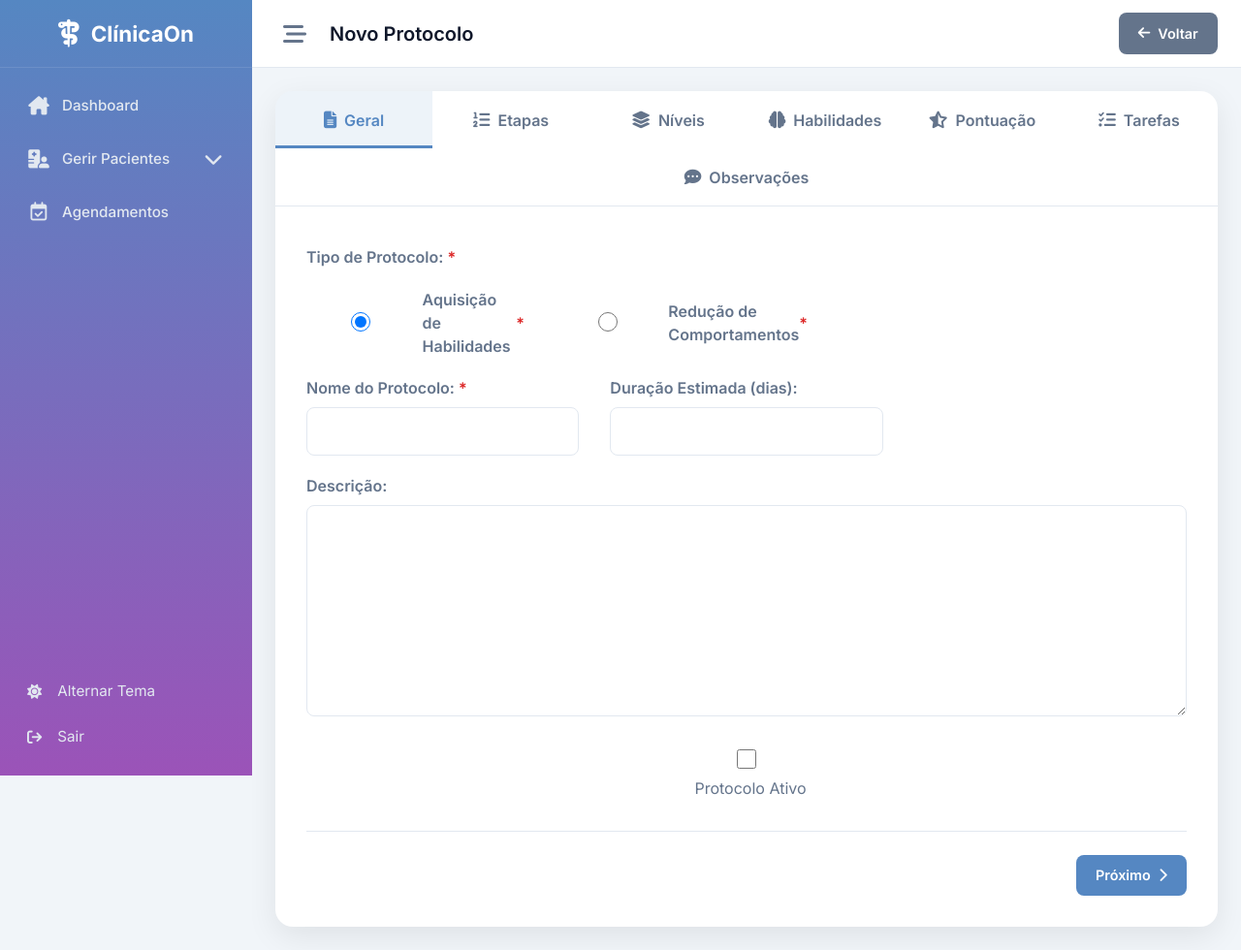
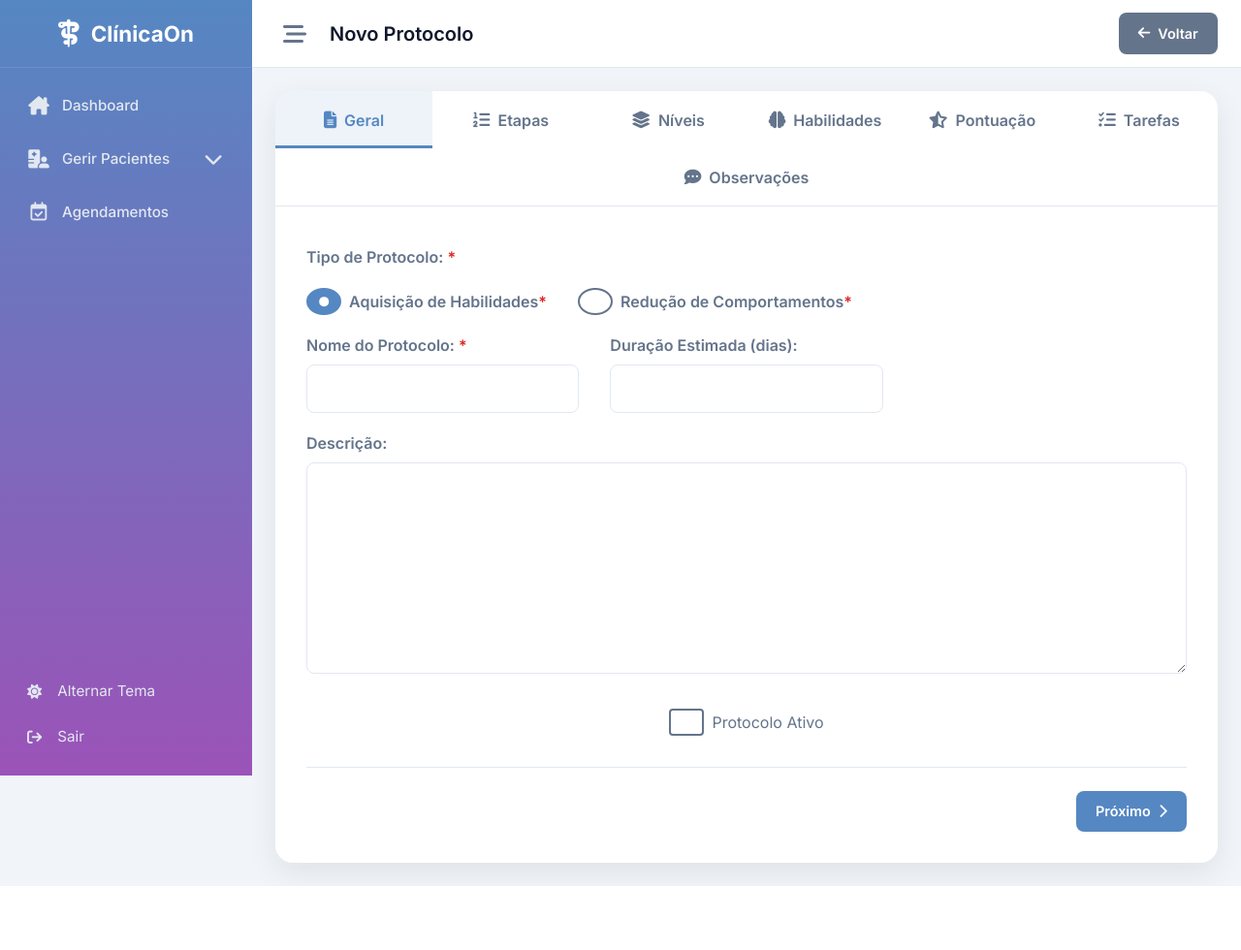
Before and after one commit to EltonLopezzs/GIDH-Clinicas, a Flask app: template templates/protocolo_form.html in a window 1280 px wide. Shown: the whole page at 97% size. After the commit the page ends 914 px from the top, so only its background shows below. Run offline with Flask 3, Linux system fonts and the light colour scheme; the template is opened without the code that fills it, so the values that code supplies are empty; some libraries are stand-ins or nearby versions.

Commit message:
Corrigindo umas coisas

```diff
--- a/templates/protocolo_form.html
+++ b/templates/protocolo_form.html
@@ -205,11 +205,70 @@
         .protocol-field textarea { min-height: 80px; resize: vertical; }
 
         /* Ajuste para alinhamento de radio/checkbox */
+        .protocol-field label.inline-flex {
+            align-items: center; /* Garante alinhamento vertical do input e texto */
+        }
         .protocol-field input[type="radio"],
         .protocol-field input[type="checkbox"] {
-            vertical-align: middle; /* Alinha o input com o texto */
-            margin-top: -0.125rem; /* Pequeno ajuste fino se necessário */
-        }
+            /* Oculta o input nativo */
+            appearance: none;
+            -webkit-appearance: none;
+            -moz-appearance: none;
+            position: relative;
+            width: 1.25rem; /* h-5 */
+            height: 1.25rem; /* w-5 */
+            border: 2px solid var(--muted);
+            border-radius: 0.25rem; /* rounded */
+            cursor: pointer;
+            flex-shrink: 0; /* Evita que o input encolha */
+            transition: all 0.2s ease;
+        }
+
+        /* Estilo para Radio Buttons */
+        .protocol-field input[type="radio"] {
+            border-radius: 50%; /* Transforma em círculo */
+        }
+        .protocol-field input[type="radio"]:checked {
+            background-color: var(--primary);
+            border-color: var(--primary);
+        }
+        .protocol-field input[type="radio"]:checked::before {
+            content: '';
+            display: block;
+            width: 0.6rem; /* Tamanho do ponto central */
+            height: 0.6rem; /* Tamanho do ponto central */
+            background-color: var(--card); /* Cor do ponto central */
+            border-radius: 50%;
+            position: absolute;
+            top: 50%;
+            left: 50%;
+            transform: translate(-50%, -50%);
+        }
+
+        /* Estilo para Checkboxes */
+        .protocol-field input[type="checkbox"]:checked {
+            background-color: var(--primary);
+            border-color: var(--primary);
+        }
+        .protocol-field input[type="checkbox"]:checked::before {
+            content: '\f00c'; /* Unicode para o ícone de check (Font Awesome) */
+            font-family: 'Font Awesome 6 Free';
+            font-weight: 900;
+            font-size: 0.75rem;
+            color: var(--card);
+            position: absolute;
+            top: 50%;
+            left: 50%;
+            transform: translate(-50%, -50%);
+        }
+
+        /* Estilo de Foco para ambos */
+        .protocol-field input[type="radio"]:focus,
+        .protocol-field input[type="checkbox"]:focus {
+            outline: none;
+            box-shadow: 0 0 0 3px color-mix(in srgb, var(--primary) 30%, transparent); /* Anel de foco */
+        }
+
 
         .protocol-actions {
             display: flex; justify-content: space-between; gap: 1rem; margin-top: 2rem;
@@ -408,14 +467,23 @@
         .alert-modal-title { font-size: 1.4rem; font-weight: 600; color: var(--text); }
         .alert-modal-message { font-size: 1rem; color: var(--muted); line-height: 1.6; }
         /* Add Item Modal */
-        .add-item-modal { max-width: 900px; } /* Increased max-width for modals */
+        .add-item-modal {
+            max-width: 1000px; /* Increased max-width for modals */
+            max-height: 80vh; /* Diminui a altura máxima do modal */
+        }
         .add-item-modal-header {
             display: flex; justify-content: space-between; align-items: center;
             border-bottom: 1px solid var(--border-color); padding: 1.5rem;
         }
         .add-item-modal-title { font-size: 1.5rem; font-weight: 600; color: var(--text); }
         .add-item-modal-close-btn { background: none; border: none; font-size: 1.5rem; color: var(--muted); cursor: pointer; }
-        .add-item-modal-body { padding: 1.5rem; display: flex; flex-direction: column; gap: 1rem; }
+        .add-item-modal-body {
+            padding: 1.5rem;
+            display: flex;
+            flex-direction: column;
+            gap: 1rem;
+            overflow-y: auto; /* Adiciona rolagem ao corpo do modal se o conteúdo for muito grande */
+        }
         .add-item-modal-actions {
             display: flex; justify-content: flex-end; gap: 1rem;
             padding: 1.5rem; border-top: 1px solid var(--border-color);
@@ -704,8 +772,10 @@
                                             <textarea id="descricao" name="descricao" rows="8">{{ protocol.descricao if protocol else '' }}</textarea> {# Increased rows to 8 #}
                                         </div>
                                         <div class="protocol-field flex items-center col-span-full mt-4"> {# Added margin-top #}
-                                            <input type="checkbox" id="ativo" name="ativo" value="1" {% if protocol and protocol.ativo %}checked{% endif %} class="h-5 w-5 text-blue-600 rounded focus:ring-blue-500">
-                                            <label for="ativo" class="ml-2 !font-normal">Protocolo Ativo</label>
+                                            <label class="inline-flex items-center">
+                                                <input type="checkbox" id="ativo" name="ativo" value="1" {% if protocol and protocol.ativo %}checked{% endif %} class="h-5 w-5 text-blue-600 rounded focus:ring-blue-500">
+                                                <span class="ml-2 !font-normal">Protocolo Ativo</span>
+                                            </label>
                                         </div>
                                     </div>
                                 </div>
@@ -842,7 +912,7 @@
                                                 {% endfor %}
                                             {% else %}
                                                 <tr class="no-results-row">
-                                                    <td colspan="4">Nenhum nível cadastrado.</td>
+                                                    <td colspan="4">Nenhuma nível cadastrado.</td>
                                                 </tr>
                                             {% endif %}
                                         </tbody>
@@ -1319,9 +1389,9 @@
                     });
 
                     fieldsHtml = `<div class="grid grid-cols-1 md:grid-cols-2 lg:grid-cols-3 gap-4">
+                                      <div class="protocol-field required col-span-full"><label for="modal_tarefa_nome">Nome da Tarefa:</label><input type="text" id="modal_tarefa_nome" value="${itemData.nome || ''}" required></div>
                                       <div class="protocol-field required"><label for="modal_tarefa_nivel">Nível:</label><select id="modal_tarefa_nivel" required>${niveisOptions}</select></div>
                                       <div class="protocol-field"><label for="modal_tarefa_item">Item:</label><input type="text" id="modal_tarefa_item" value="${itemData.item || ''}"></div>
-                                      <div class="protocol-field required col-span-full"><label for="modal_tarefa_nome">Nome da Tarefa:</label><input type="text" id="modal_tarefa_nome" value="${itemData.nome || ''}" required></div>
                                       <div class="protocol-field col-span-full md:col-span-1"><label for="modal_tarefa_habilidade_marco">Habilidade/Marco:</label><select id="modal_tarefa_habilidade_marco">${habilidadesOptions}</select></div>
                                       <div class="protocol-field col-span-full md:col-span-1"><label for="modal_tarefa_resultado_observacao">Resultado/Observação:</label><textarea rows="3" id="modal_tarefa_resultado_observacao">${itemData.resultado_observacao || ''}</textarea></div>
                                       <div class="protocol-field col-span-full"><label for="modal_tarefa_pergunta">Pergunta:</label><textarea rows="3" id="modal_tarefa_pergunta">${itemData.pergunta || ''}</textarea></div>
```
